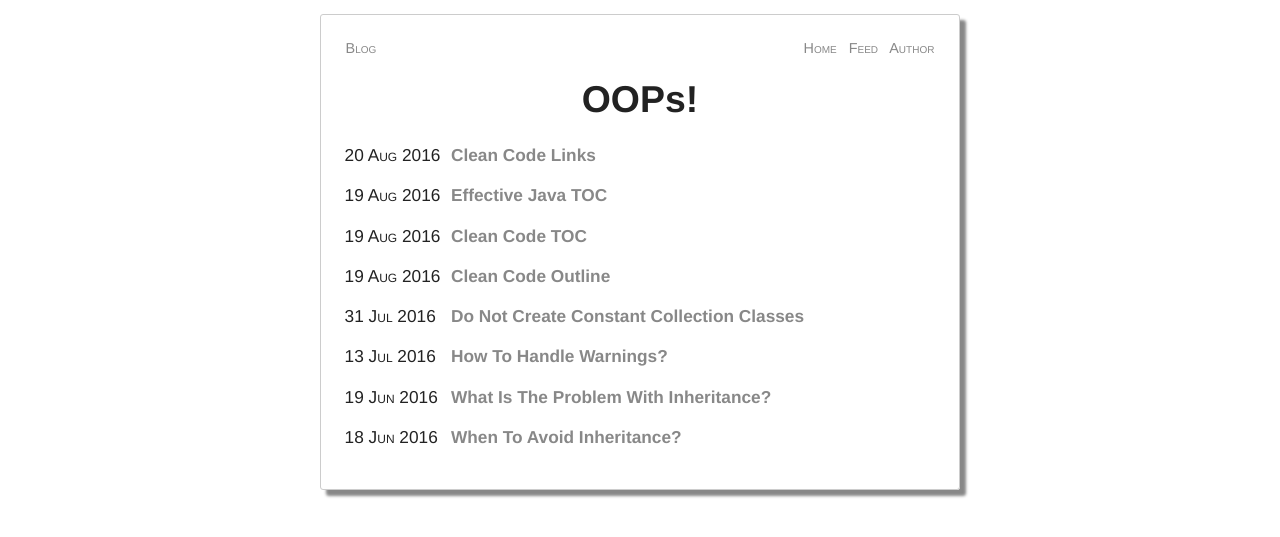
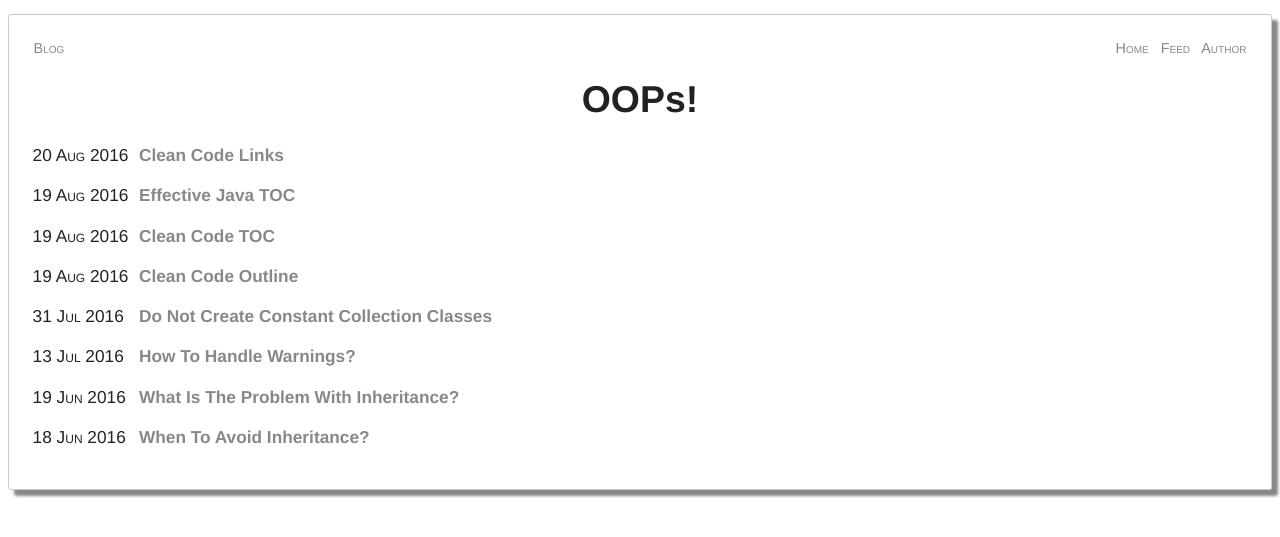
Before and after one commit to woj-tek/petozoltan.github.io, a Jekyll site: the page built from index.html, in a window 1280 px wide. Shown: the top 537 px of the page. Built offline with Jekyll 4.4.1, drawn with Linux system fonts in a browser that asks for light colours.

Commit message:
Update main.css

```diff
--- a/css/main.css
+++ b/css/main.css
@@ -11,7 +11,7 @@ body {
 .default_content {
 	margin: 1em auto;
 	width: 100%;
-	max-width: 640px;
+	--max-width: 640px;
 
 	border-radius: 3px 3px 3px 3px;
 	border-width: 1px;
```
